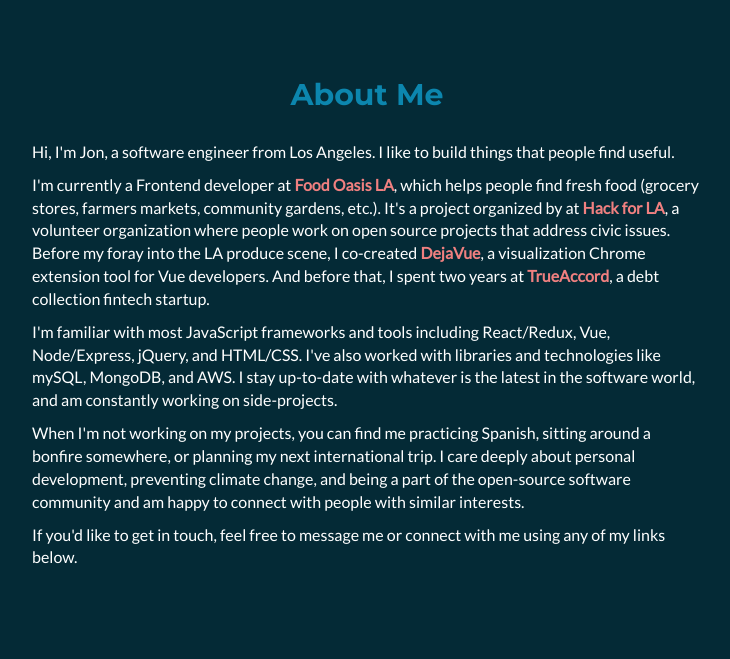
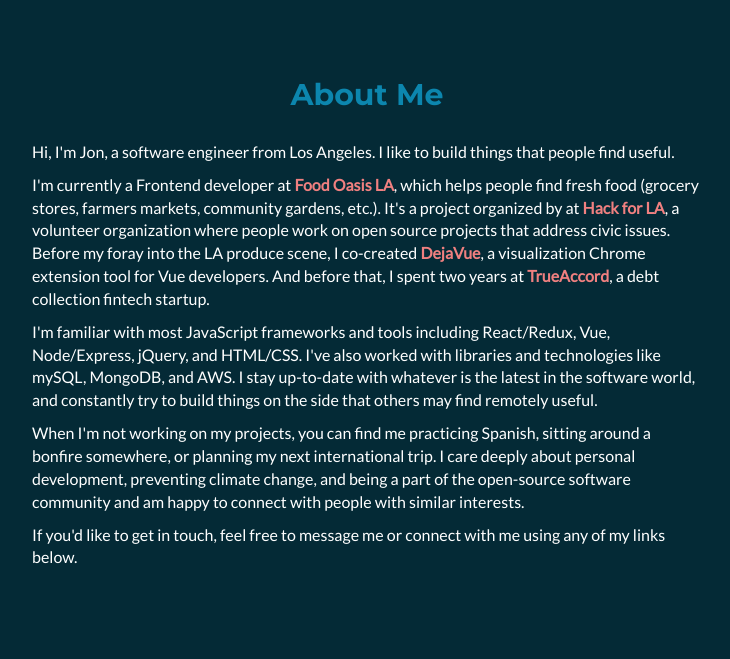
Before and after one commit to kimhjona/moonteapodcast, a plain HTML site: page index.html in a window 1280 px wide. Shown: the part 1000-1659 px from the top of the page, without its empty margins (273-1003 px from the left). Drawn offline with Linux system fonts and the light colour scheme.

Commit message:
changed some wording

```diff
--- a/index.html
+++ b/index.html
@@ -115,7 +115,7 @@
                 I'm currently a Frontend developer at <a class='info' href='https://foodoasis.la'>Food Oasis LA</a>, which helps people find fresh food (grocery stores, farmers markets, community gardens, etc.). It's a project organized by at <a class='info' href='https://www.hackforla.org/'>Hack for LA</a>, a volunteer organization where people work on open source projects that address civic issues. Before my foray into the LA produce scene, I co-created <a class='info' href='https://dejavue.co'>DejaVue</a>, a visualization Chrome extension tool for Vue developers. And before that, I spent two years at <a class='info' href='https://trueaccord.com'>TrueAccord</a>, a debt collection fintech startup.
               </p>
               <p>
-                I'm familiar with most JavaScript frameworks and tools including React/Redux, Vue, Node/Express, jQuery, and HTML/CSS. I've also worked with libraries and technologies like mySQL, MongoDB, and AWS. I stay up-to-date with whatever is the latest in the software world, and am constantly working on side-projects.
+                I'm familiar with most JavaScript frameworks and tools including React/Redux, Vue, Node/Express, jQuery, and HTML/CSS. I've also worked with libraries and technologies like mySQL, MongoDB, and AWS. I stay up-to-date with whatever is the latest in the software world, and constantly try to build things on the side that others may find remotely useful.
               </p>
               <p>
                 When I'm not working on my projects, you can find me practicing Spanish, sitting around a bonfire somewhere, or planning my next international trip. I care deeply about personal development, preventing climate change, and being a part of the open-source software community and am happy to connect with people with similar interests.
```
